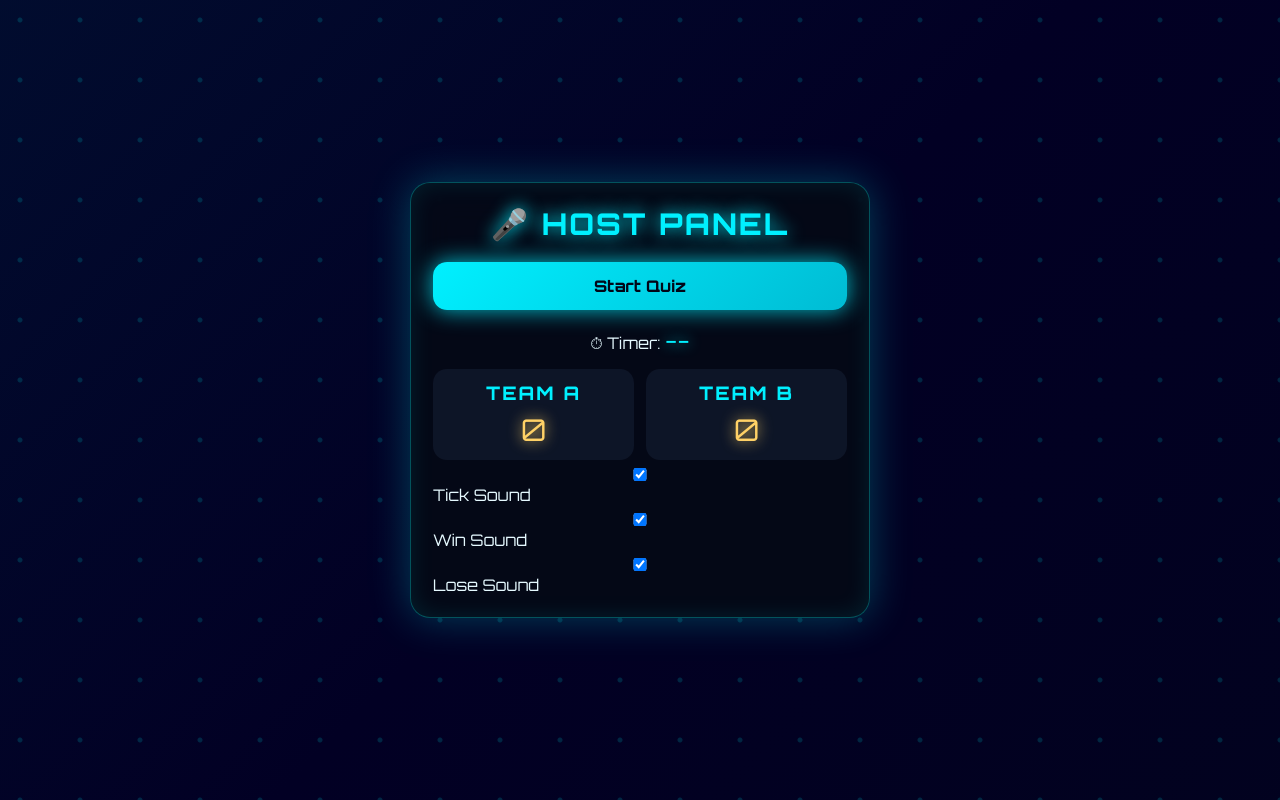
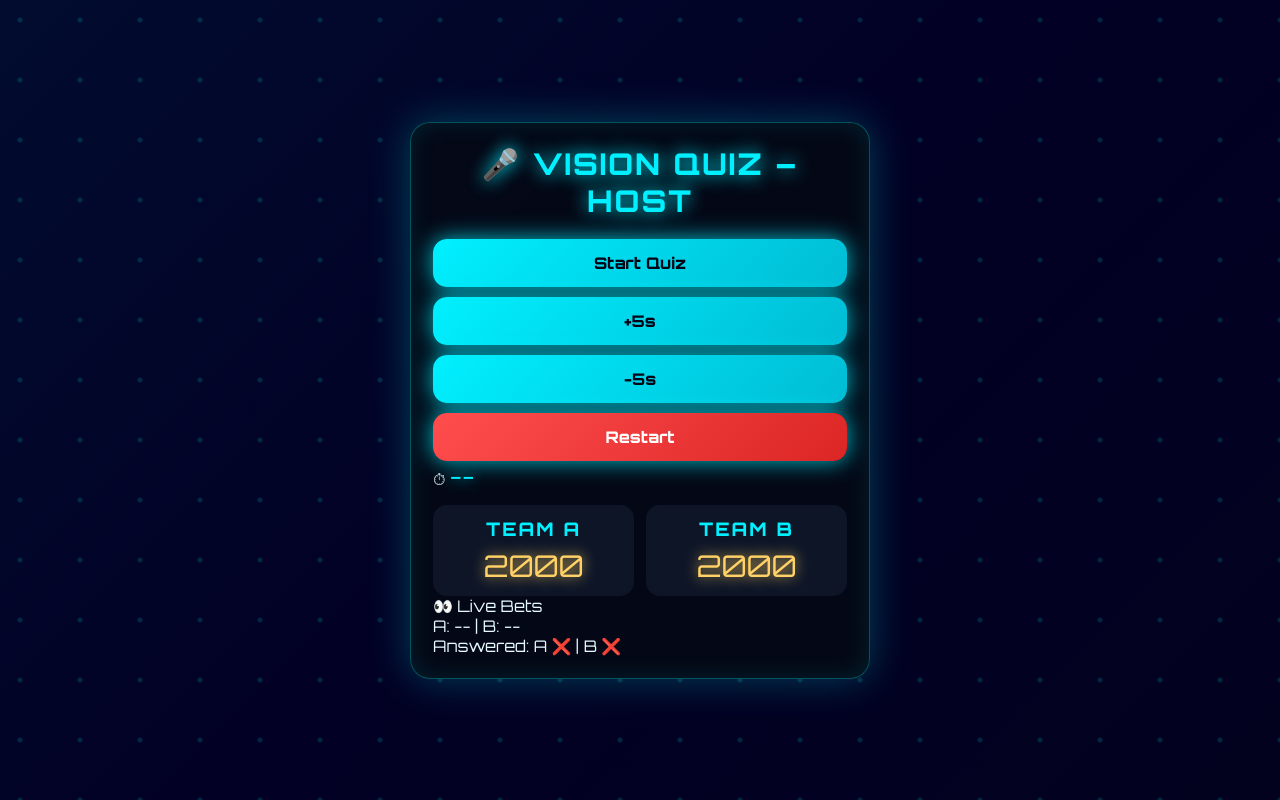
Before and after one commit to Tanishq763/vsion-cse-quiz, a website: page host.html in a window 1280 px wide. Drawn offline with Linux system fonts and the light colour scheme; no server answers.

Commit message:
Update host.html

```diff
--- a/host.html
+++ b/host.html
@@ -2,12 +2,13 @@
 <html lang="en">
 <head>
   <meta charset="UTF-8">
-  <title>Host | Vision CSE Quiz</title>
+  <title>Vision Quiz – Host</title>
 
   <!-- Firebase -->
   <script src="https://www.gstatic.com/firebasejs/9.23.0/firebase-app-compat.js"></script>
   <script src="https://www.gstatic.com/firebasejs/9.23.0/firebase-database-compat.js"></script>
 
+  <meta name="viewport" content="width=device-width, initial-scale=1.0">
   <link href="https://fonts.googleapis.com/css2?family=Orbitron:wght@400;600;800&display=swap" rel="stylesheet">
   <link rel="stylesheet" href="style.css">
 </head>
@@ -15,47 +16,43 @@
 
 <div class="container">
 
-  <h1>🎤 HOST PANEL</h1>
+  <h1>🎤 VISION QUIZ – HOST</h1>
 
-  <div class="footer" style="justify-content:center; gap:12px;">
+  <div class="host-controls">
     <button id="startBtn" class="start-btn" onclick="startQuiz()">Start Quiz</button>
-    <button id="nextBtn" class="start-btn hidden" onclick="nextQuestion()">Next Question</button>
-    <button id="restartBtn" class="start-btn hidden" onclick="restartQuiz()">Restart Quiz</button>
+    <button id="nextBtn" class="start-btn hidden" onclick="nextQuestion()">Next</button>
+    <button class="start-btn" onclick="addTime(5)">+5s</button>
+    <button class="start-btn" onclick="addTime(-5)">-5s</button>
+    <button class="start-btn danger" onclick="restartQuiz()">Restart</button>
   </div>
 
-  <p style="text-align:center; margin-top:15px;">
-    ⏱ Timer: <span id="timer">--</span>
-  </p>
+  <div class="timer-box">
+    ⏱ <span id="timer">--</span>
+  </div>
 
   <div class="scoreboard">
     <div class="team">
       <h3>TEAM A</h3>
-      <span id="scoreA">0</span>
+      <span id="scoreA">2000</span>
     </div>
     <div class="team">
       <h3>TEAM B</h3>
-      <span id="scoreB">0</span>
+      <span id="scoreB">2000</span>
     </div>
   </div>
 
-  <!-- 🔊 SOUND CONTROLS -->
-  <div class="sound-panel">
-    <label><input type="checkbox" id="toggleTick" checked> Tick Sound</label>
-    <label><input type="checkbox" id="toggleWin" checked> Win Sound</label>
-    <label><input type="checkbox" id="toggleLose" checked> Lose Sound</label>
+  <div class="host-live">
+    <p>👀 Live Bets</p>
+    <p>A: <span id="betA">--</span> | B: <span id="betB">--</span></p>
+    <p>Answered: A <span id="ansA">❌</span> | B <span id="ansB">❌</span></p>
   </div>
 
-  <div id="winnerScreen" class="hidden" style="text-align:center; margin-top:25px;">
+  <div id="winnerScreen" class="hidden">
     <h2 id="winnerText"></h2>
   </div>
 
 </div>
 
-<!-- Sounds -->
-<audio id="sndTick" src="tick.mp3"></audio>
-<audio id="sndWin" src="win.mp3"></audio>
-<audio id="sndLose" src="lose.mp3"></audio>
-
 <script src="host.js"></script>
 </body>
 </html>
```
